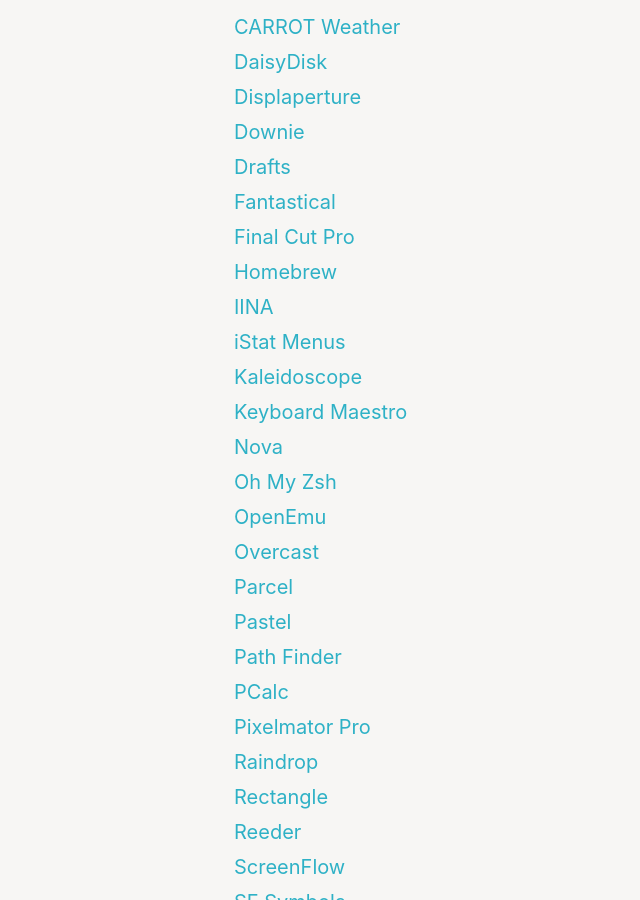
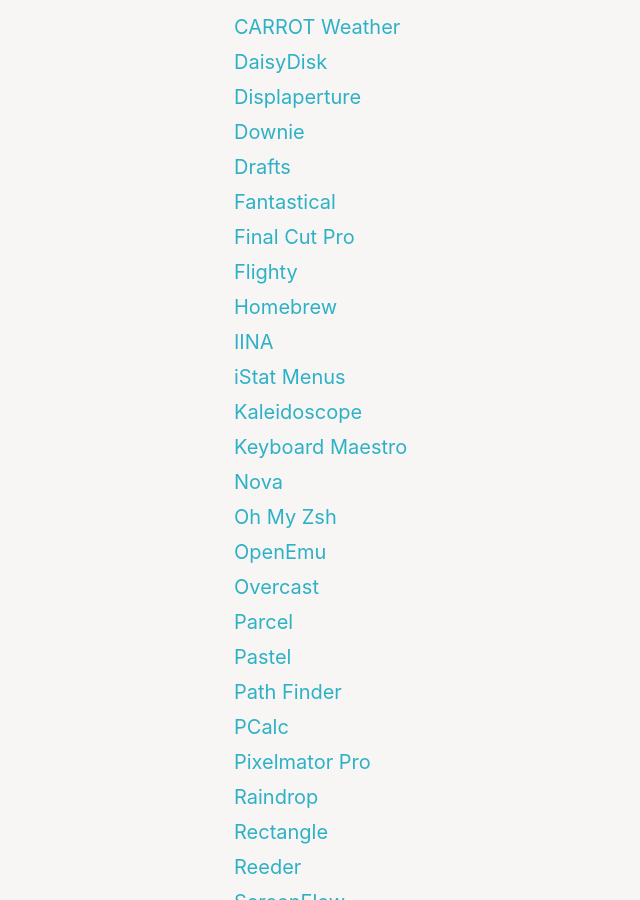
Before and after one commit to wertercatt/tooters, a Jekyll site: the page built from colophon.md, in a window 1280 px wide and 900 px high, scrolled down 1112 px. Shown: the whole window, without its empty margins (56-696 px from the left). Built offline with Jekyll 4.4.1, drawn with Linux system fonts in a browser that asks for light colours.

Commit message:
Added Flighty to software list on Colophon

```diff
--- a/colophon.md
+++ b/colophon.md
@@ -48,6 +48,7 @@
 [Drafts](https://getdrafts.com/)<br>
 [Fantastical](https://flexibits.com/fantastical)<br>
 [Final Cut Pro](https://www.apple.com/final-cut-pro/)<br>
+[Flighty](https://www.flightyapp.com)<br>
 [Homebrew](https://brew.sh)<br>
 [IINA](https://iina.io)<br>
 [iStat Menus](https://bjango.com/mac/istatmenus)<br>
```
